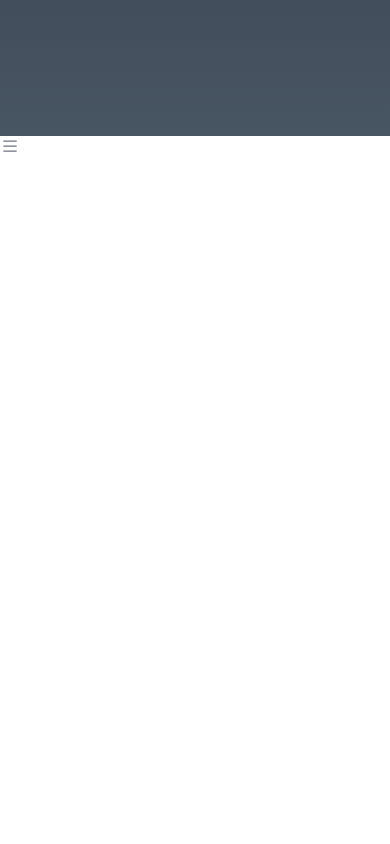
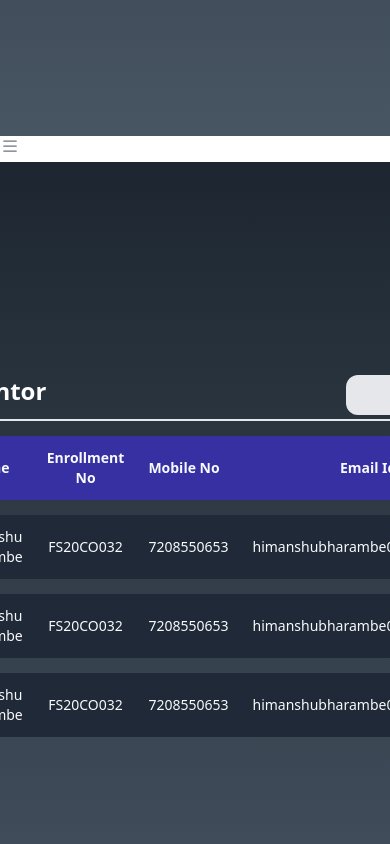
Before and after one commit to BharambeHimanshu/Demo, a React (Vite) app: page / in a window 390 px wide. Shown: the part 6730-7574 px from the top of the page. Before the commit the page ends 6892 px from the top, so only its background shows below. Built offline with nearby package versions, Linux system fonts and the light colour scheme.

Commit message:
add buttons

```diff
--- a/src/App.jsx
+++ b/src/App.jsx
@@ -7,6 +7,7 @@ import AddTeacher from "./components/AddTeacher"
 import DeleteTeacher from "./components/DeleteTeacher"
 import AllocateMentor from "./components/AllocateMentor"
 import SubMenu from "./components/SubMenu"
+import ViewAllocateMentor from "./components/ViewAllocatedMentor"
 
 export default function App(){
   return(
@@ -20,6 +21,7 @@ export default function App(){
     <FileUpload />
     <AllocateMentor />
     <SubMenu />
+    <ViewAllocateMentor />
     </>
   )
 }
--- a/src/components/AllocateMentor.jsx
+++ b/src/components/AllocateMentor.jsx
@@ -15,7 +15,6 @@ export default function AllocateMentor(){
                 <div className="overflow-auto lg:overflow-visible">
                 <div className="flex lg:justify-between border-b-2 pb-1">
                     <h2 className="text-2xl text-white font-bold">Allocate Mentor</h2>
-
                     <div className="text-right flex-auto">
                     <input
                         type="text"
@@ -23,6 +22,7 @@ export default function AllocateMentor(){
                         placeholder="Search"
                         className="w-1/3 py-2 bg-gray-200 text-slate-50 text-center rounded-xl" />
                     </div>
+
 
                 </div>
                 <div className="col-span-12">
@@ -114,6 +114,9 @@ export default function AllocateMentor(){
                 </div>
             </div>
                 </div>
+                <button className="text-center bg-transparent hover:bg-gray-500 text-slate-50 font-semibold hover:text-white py-2 px-4 border border-gray-500 hover:border-transparent rounded">
+                    Allocate
+                </button>
             </div>
             </div>
         </div>
--- a/src/components/SubMenu.jsx
+++ b/src/components/SubMenu.jsx
@@ -210,6 +210,43 @@ export default function SubMenu(){
                 </ul>
                 </div>
             </li>
+            <li className="hs-accordion" id="projects-accordion">
+                <a className="hs-accordion-toggle flex items-center gap-x-3.5 py-2 px-2.5 hs-accordion-active:text-blue-600 hs-accordion-active:hover:bg-transparent text-sm text-slate-700 rounded-md hover:bg-gray-100 dark:bg-gray-800 dark:hover:bg-gray-900 dark:text-slate-400 dark:hover:text-slate-300 dark:hs-accordion-active:text-white" href="javascript:;">
+                <svg className="w-3.5 h-3.5" xmlns="http://www.w3.org/2000/svg" width="16" height="16" fill="currentColor" viewBox="0 0 16 16">
+                    <path d="M1.5 0A1.5 1.5 0 0 0 0 1.5V13a1 1 0 0 0 1 1V1.5a.5.5 0 0 1 .5-.5H14a1 1 0 0 0-1-1H1.5z"></path>
+                    <path d="M3.5 2A1.5 1.5 0 0 0 2 3.5v11A1.5 1.5 0 0 0 3.5 16h6.086a1.5 1.5 0 0 0 1.06-.44l4.915-4.914A1.5 1.5 0 0 0 16 9.586V3.5A1.5 1.5 0 0 0 14.5 2h-11zM3 3.5a.5.5 0 0 1 .5-.5h11a.5.5 0 0 1 .5.5V9h-4.5A1.5 1.5 0 0 0 9 10.5V15H3.5a.5.5 0 0 1-.5-.5v-11zm7 11.293V10.5a.5.5 0 0 1 .5-.5h4.293L10 14.793z"></path>
+                </svg>
+                Settings
+
+                <svg className="hs-accordion-active:block ml-auto hidden w-3 h-3 text-gray-600 group-hover:text-gray-500 dark:text-gray-400" width="16" height="16" viewBox="0 0 16 16" fill="none" xmlns="http://www.w3.org/2000/svg">
+                    <path d="M2 11L8.16086 5.31305C8.35239 5.13625 8.64761 5.13625 8.83914 5.31305L15 11" stroke="currentColor" stroke-width="2" stroke-linecap="round"></path>
+                </svg>
+
+                <svg className="hs-accordion-active:hidden ml-auto block w-3 h-3 text-gray-600 group-hover:text-gray-500 dark:text-gray-400" width="16" height="16" viewBox="0 0 16 16" fill="none" xmlns="http://www.w3.org/2000/svg">
+                    <path d="M2 5L8.16086 10.6869C8.35239 10.8637 8.64761 10.8637 8.83914 10.6869L15 5" stroke="currentColor" stroke-width="2" stroke-linecap="round"></path>
+                </svg>
+                </a>
+
+                <div id="projects-accordion" className="hs-accordion-content w-full overflow-hidden transition-[height] duration-300 hidden">
+                <ul className="pt-2 pl-2">
+                    <li>
+                    <a className="flex items-center gap-x-3.5 py-2 px-2.5 text-sm text-slate-700 rounded-md hover:bg-gray-100 dark:bg-gray-800 dark:text-slate-400 dark:hover:text-slate-300" href="javascript:;">
+                        Change Info
+                    </a>
+                    </li>
+                    <li>
+                    <a className="flex items-center gap-x-3.5 py-2 px-2.5 text-sm text-slate-700 rounded-md hover:bg-gray-100 dark:bg-gray-800 dark:text-slate-400 dark:hover:text-slate-300" href="javascript:;">
+                        Change Password
+                    </a>
+                    </li>
+                    <li>
+                    <a className="flex items-center gap-x-3.5 py-2 px-2.5 text-sm text-slate-700 rounded-md hover:bg-gray-100 dark:bg-gray-800 dark:text-slate-400 dark:hover:text-slate-300" href="javascript:;">
+                        Sign Out
+                    </a>
+                    </li>
+                </ul>
+                </div>
+            </li>
             </ul>
         </nav>
         </div>
--- a/src/components/ViewAllocatedMentor.jsx
+++ b/src/components/ViewAllocatedMentor.jsx
@@ -0,0 +1,106 @@
+import React from "react";
+
+export default function ViewAllocateMentor(){
+    return(
+        <>
+        <link
+            href="https://fonts.googleapis.com/css?family=Material+Icons|Material+Icons+Outlined|Material+Icons+Two+Tone|Material+Icons+Round|Material+Icons+Sharp"
+            rel="stylesheet"/>
+        <div
+          className="flex items-center justify-center min-h-screen"
+          style={{ backgroundImage: "linear-gradient(#1d2630,#485563)" }}
+        >
+            <div className="flex items-center justify-center ">
+            <div className="col-span-12">
+                <div className="overflow-auto lg:overflow-visible">
+                <div className="flex lg:justify-between border-b-2 pb-1">
+                    <h2 className="text-2xl text-white font-bold">View Mentor</h2>
+                    <div className="text-right flex-auto">
+                    <input
+                        type="text"
+                        name="name"
+                        placeholder="Search"
+                        className="w-1/3 py-2 bg-gray-200 text-slate-50 text-center rounded-xl" />
+                    </div>
+
+
+                </div>
+                <div className="col-span-12">
+                <div className="overflow-auto lg:overflow-visible ">
+                    <table className="table text-slate-50 border-separate space-y-5 text-sm">
+                        <thead className="bg-indigo-800 text-slate-50">
+                            <tr>
+                                <th className="p-3 text-left">Sr No.</th>
+                                <th className="p-3 text-center">Name</th>
+                                <th className="p-3 text-center">Enrollment No</th>
+                                <th className="p-3 text-left">Mobile No</th>
+                                <th className="p-3 text-center">Email Id</th>
+                            </tr>
+                        </thead>
+                        <tbody>
+                            <tr className="bg-gray-800">
+
+                            <td className="p-3 text-center">
+                                    1
+                            </td>
+                                <td className="p-3 text-center">
+                                    Himanshu Bharambe
+                                </td>
+                                <td className="p-3 text-center">
+                                    FS20CO032
+                                </td>
+                                <td className="p-3 text-center">
+                                    7208550653
+                                </td>
+                                <td className="p-3 text-center">
+                                    himanshubharambe04@gmail.com
+                                </td>
+                            </tr>
+                            <tr className="bg-gray-800">
+                            <td className="p-3 text-center">
+                                    1
+                            </td>
+                                <td className="p-3 text-center">
+                                    Himanshu Bharambe
+                                </td>
+                                <td className="p-3 text-center">
+                                    FS20CO032
+                                </td>
+                                <td className="p-3 text-center">
+                                    7208550653
+                                </td>
+                                <td className="p-3 text-center">
+                                    himanshubharambe04@gmail.com
+                                </td>
+                            </tr>
+                            <tr className="bg-gray-800">
+                            <td className="p-3 text-center">
+                                    1
+                            </td>
+                                <td className="p-3 text-center">
+                                    Himanshu Bharambe
+                                </td>
+                                <td className="p-3 text-center">
+                                    FS20CO032
+                                </td>
+                                <td className="p-3 text-center">
+                                    7208550653
+                                </td>
+                                <td className="p-3 text-center">
+                                    himanshubharambe04@gmail.com
+                                </td>
+                            </tr>
+                        </tbody>
+                    </table>
+                </div>
+            </div>
+                </div>
+                <button className="flex-center bg-transparent hover:bg-gray-500 text-slate-50 font-semibold hover:text-white py-2 px-4 border border-gray-500 hover:border-transparent rounded">
+                    Get
+                </button>
+            </div>
+            </div>
+        </div>
+        </>
+    )
+}
```
